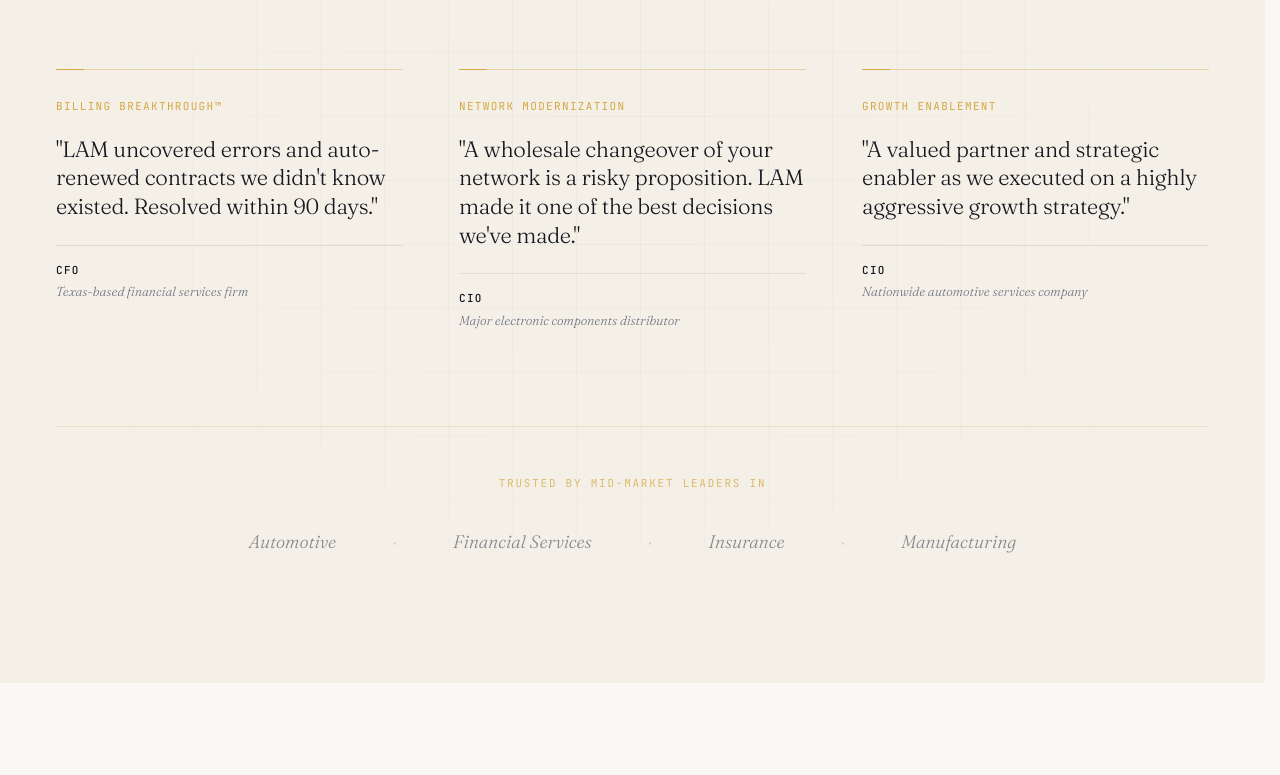
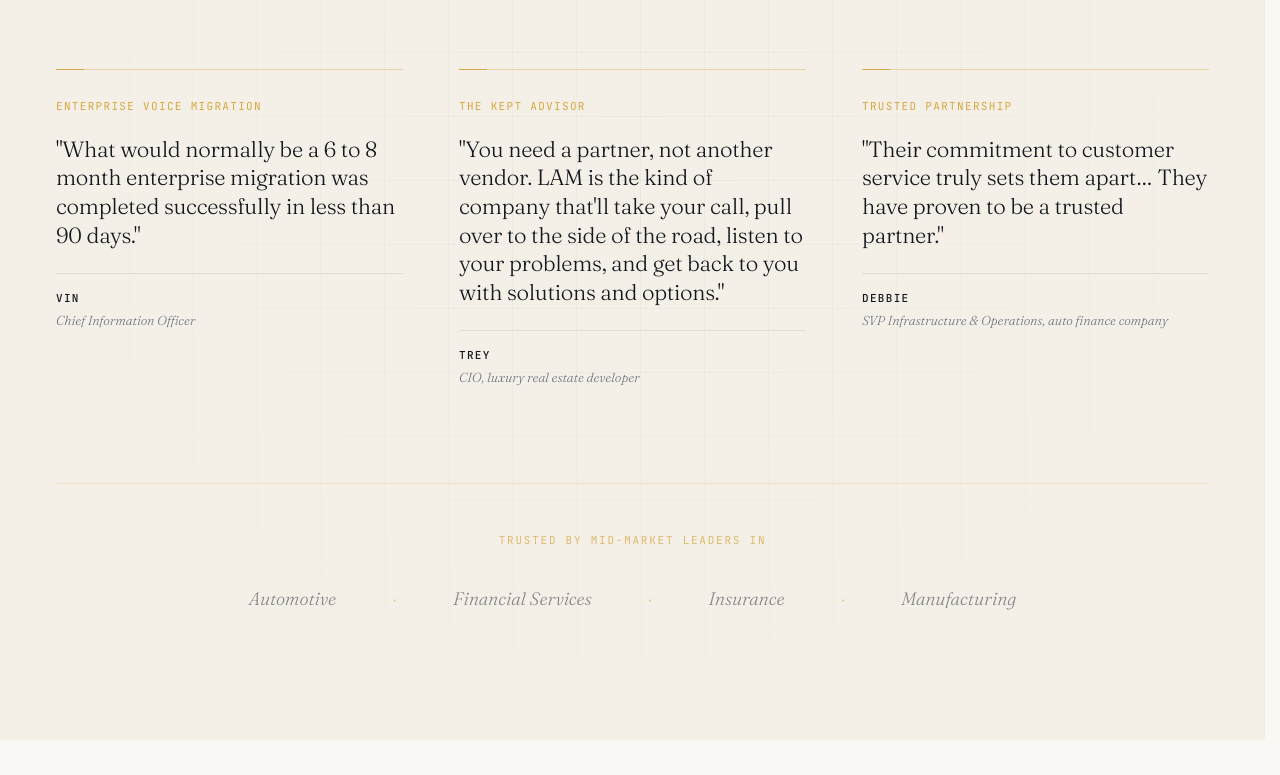
Before and after one commit to lesleykingsley/lam-technology-website, a website: page index.html in a window 1280 px wide. Shown: the part 4565-5340 px from the top of the page. Drawn offline with Linux system fonts and the light colour scheme.

Commit message:
Update outcome quotes and tags in index.html

```diff
--- a/index.html
+++ b/index.html
@@ -1541,27 +1541,27 @@
 
     <div class="outcomes-grid">
       <div class="outcome">
-        <div class="outcome-tag">Billing Breakthrough™</div>
-        <p class="outcome-quote">"LAM uncovered errors and auto-renewed contracts we didn't know existed. Resolved within 90 days."</p>
+        <div class="outcome-tag">Enterprise Voice Migration</div>
+        <p class="outcome-quote">"What would normally be a 6 to 8 month enterprise migration was completed successfully in less than 90 days."</p>
         <div class="outcome-attr">
-          <strong>CFO</strong>
-          <span class="outcome-attr-firm">Texas-based financial services firm</span>
+          <strong>Vin</strong>
+          <span class="outcome-attr-firm">Chief Information Officer</span>
         </div>
       </div>
       <div class="outcome">
-        <div class="outcome-tag">Network Modernization</div>
-        <p class="outcome-quote">"A wholesale changeover of your network is a risky proposition. LAM made it one of the best decisions we've made."</p>
+        <div class="outcome-tag">The Kept Advisor</div>
+        <p class="outcome-quote">"You need a partner, not another vendor. LAM is the kind of company that'll take your call, pull over to the side of the road, listen to your problems, and get back to you with solutions and options."</p>
         <div class="outcome-attr">
-          <strong>CIO</strong>
-          <span class="outcome-attr-firm">Major electronic components distributor</span>
+          <strong>Trey</strong>
+          <span class="outcome-attr-firm">CIO, luxury real estate developer</span>
         </div>
       </div>
       <div class="outcome">
-        <div class="outcome-tag">Growth Enablement</div>
-        <p class="outcome-quote">"A valued partner and strategic enabler as we executed on a highly aggressive growth strategy."</p>
+        <div class="outcome-tag">Trusted Partnership</div>
+        <p class="outcome-quote">"Their commitment to customer service truly sets them apart&hellip; They have proven to be a trusted partner."</p>
         <div class="outcome-attr">
-          <strong>CIO</strong>
-          <span class="outcome-attr-firm">Nationwide automotive services company</span>
+          <strong>Debbie</strong>
+          <span class="outcome-attr-firm">SVP Infrastructure &amp; Operations, auto finance company</span>
         </div>
       </div>
     </div>
@@ -1701,3 +1701,4 @@
 
 </body>
 </html>
+0
```
